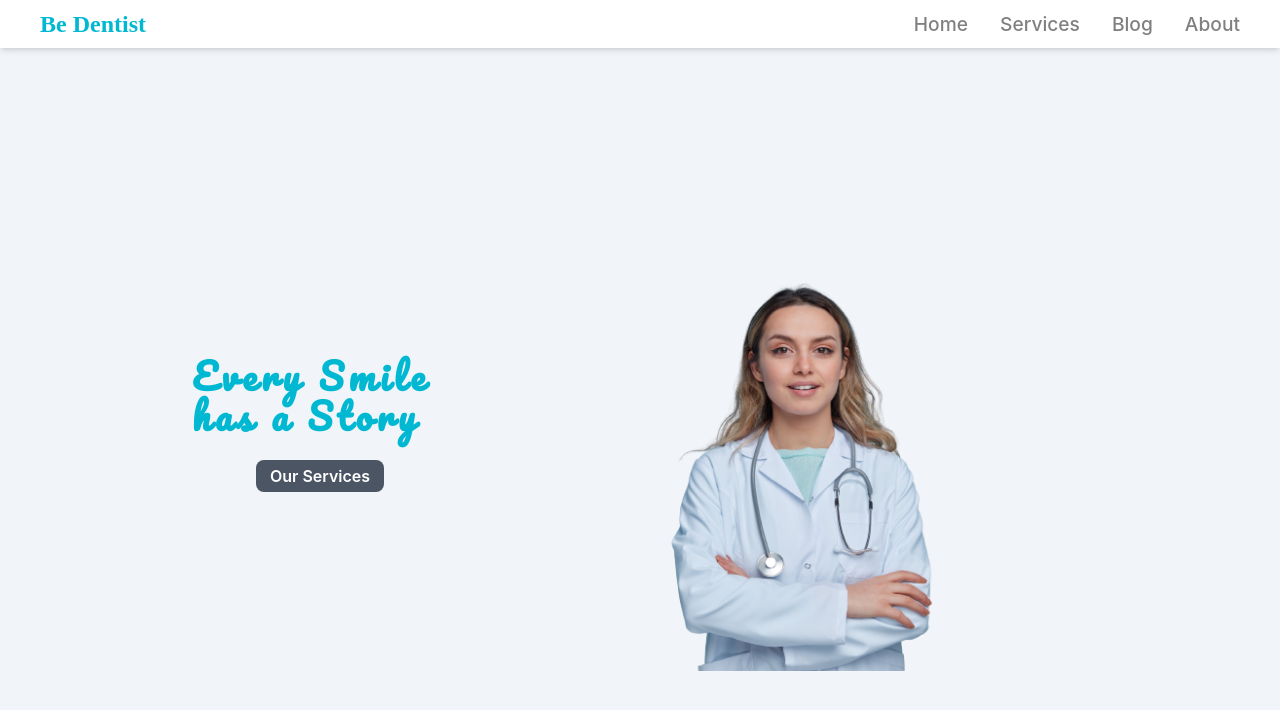
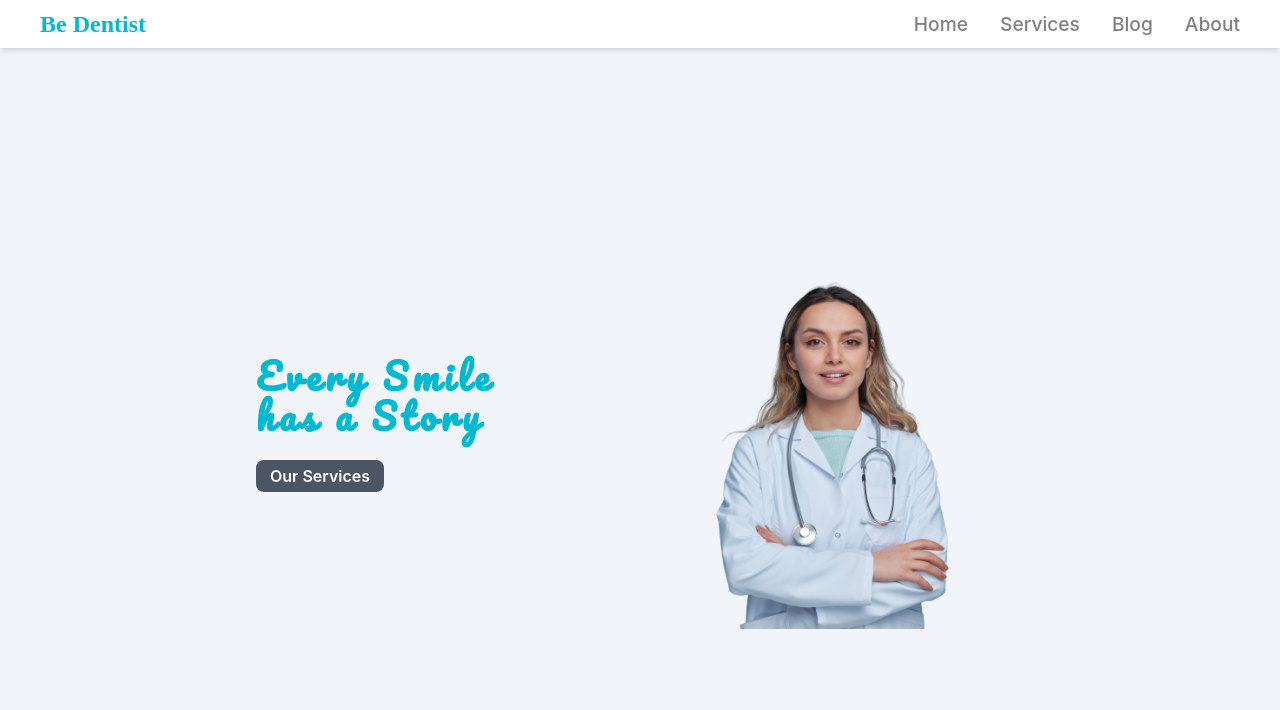
Before and after one commit to tanvirgithub21/be-dentist, a React (Create React App) app: page / in a window 1280 px wide. Shown: the top 710 px of the page. Built offline with nearby package versions, Linux system fonts and the light colour scheme.

Commit message:
added agine home btn stayle

```diff
--- a/src/Component/Home/Home.css
+++ b/src/Component/Home/Home.css
@@ -28,3 +28,8 @@
       margin-left: 0px;
    }
 }
+@media only screen and (min-width: 768px){
+   .homeBtn{
+      margin-left: 4rem;
+   }
+}
--- a/src/Component/Home/Home.jsx
+++ b/src/Component/Home/Home.jsx
@@ -11,7 +11,7 @@ const Home = () => {
         <div className="homeWrap flex md:h-[300px]">
 
           <div className="homeText text-gray-black flex flex-col justify-center ">
-            <h2 className="homeTitle ml-16 md:ml-0 text-[1.3rem] md:text-4xl font-semibold mb-6 min-w-[175px] md:min-w-[300px] text-[#00b8d2] fontCss leading-[1.5] tracking-[.3rem] ">Every Smile <br /> has a Story </h2>
+            <h2 className="homeTitle ml-16 text-[1.3rem] md:text-4xl font-semibold mb-6 min-w-[175px] md:min-w-[300px] text-[#00b8d2] fontCss leading-[1.5] tracking-[.3rem] ">Every Smile <br /> has a Story </h2>
             <Link to='/services' className="ml-16 homeBtn text-white font-semibold px-3 py-1 bg-gray-600 hover:bg-gray-500 text-center w-[8rem] rounded-lg">
               Our Services
             </Link>
--- a/src/Component/Services/SingleServices/SingleServices.jsx
+++ b/src/Component/Services/SingleServices/SingleServices.jsx
@@ -46,7 +46,7 @@ const SingleServices = ({services}) => {
         <p className="text-gray-700 text-base">{sliseDetails}</p>
       </div>
       <div className="px-6 pt-4 pb-4">
-        <Link className="px-2 py-1 font-semibold text-white rounded-lg bg-slate-600 hover:bg-slate-900 ease-in-out duration-300  inline-block inline-flex items-center" to={`/services/${services?.id}`} > Checkout{" "} <span className="ml-2"> <BsFillCartCheckFill /> </span>{" "} </Link>
+        <Link className="px-2 py-1 font-semibold md:ml-0 text-white rounded-lg bg-slate-600 hover:bg-slate-900 ease-in-out duration-300  inline-block inline-flex items-center" to={`/services/${services?.id}`} > Checkout{" "} <span className="ml-2"> <BsFillCartCheckFill /> </span>{" "} </Link>
       </div>
     </div>
   );
```
